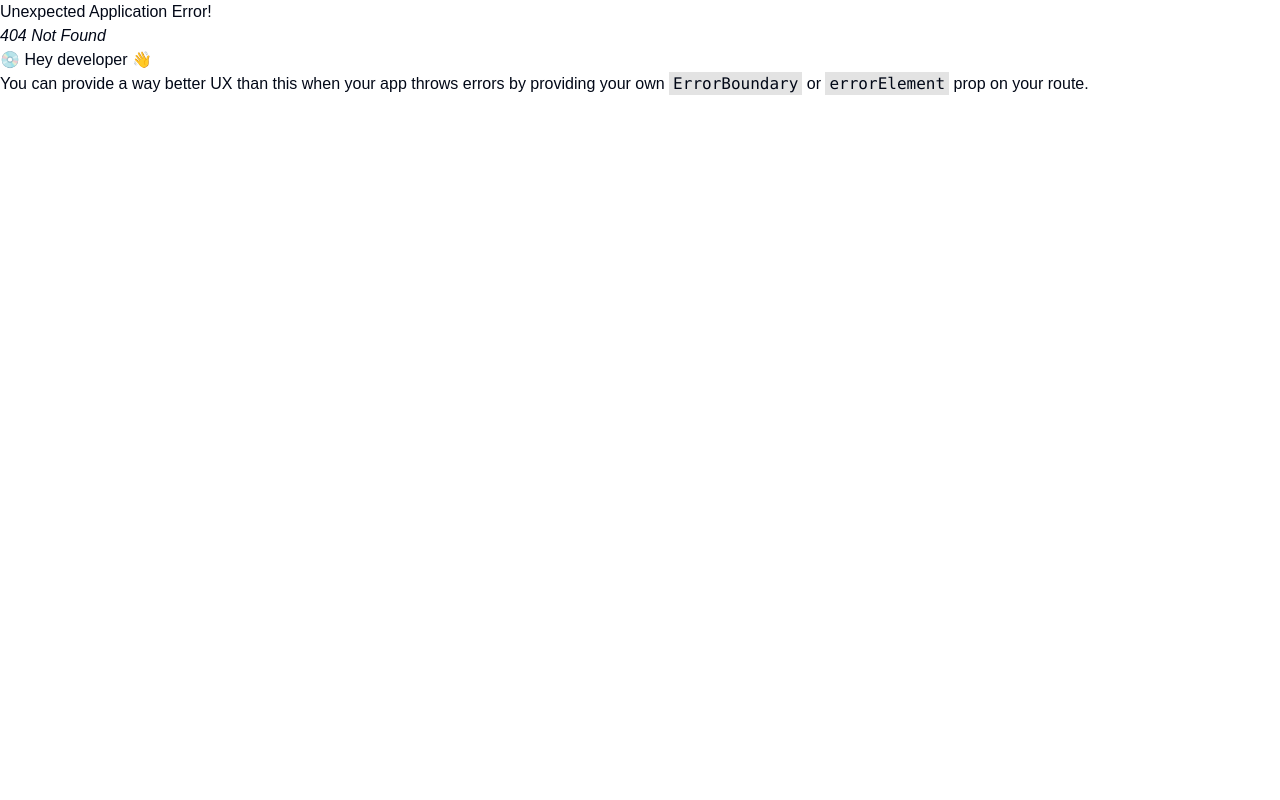
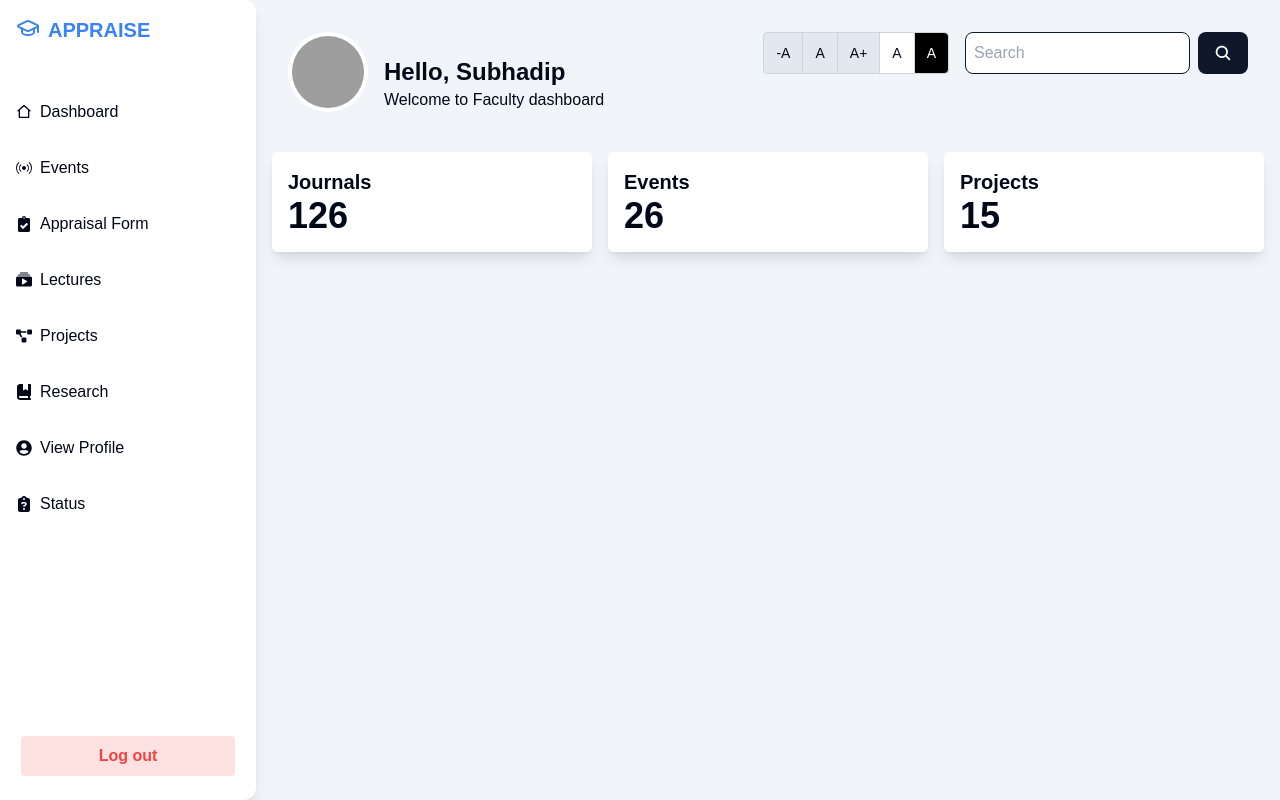
Before and after one commit to subharadhe1234/Sih-2024-radhe, a React (Vite) app in the folder frontend/: page /facultydashboard in a window 1280 px wide. Before the commit this address had no page. Built offline with nearby package versions, Linux system fonts and the light colour scheme; grey boxes are pictures that could not be loaded.

Commit message:
Make Faculty Dashboard page

```diff
--- a/frontend/package.json
+++ b/frontend/package.json
@@ -13,10 +13,12 @@
     "@radix-ui/react-icons": "^1.3.0",
     "@radix-ui/react-select": "^2.1.1",
     "@radix-ui/react-slot": "^1.1.0",
+    "chart.js": "^4.4.4",
     "class-variance-authority": "^0.7.0",
     "clsx": "^2.1.1",
     "lucide-react": "^0.439.0",
     "react": "^18.3.1",
+    "react-chartjs-2": "^5.2.0",
     "react-dom": "^18.3.1",
     "react-icons": "^5.3.0",
     "react-router-dom": "^6.26.1",
--- /dev/null
+++ b/frontend/src/components/AccessibilityTools.tsx
@@ -0,0 +1,17 @@
+import { useEffect, useState } from "react";
+
+export default function AccessibilityTools(){
+   const [fontSize, setFontSize] = useState(16);
+   useEffect(()=>{
+      document.getElementsByTagName('html')[0].style.fontSize = `${fontSize}px`;
+   }, [fontSize])
+   return(
+      <div className="flex bg-slate-200 rounded border border-gray-300 text-sm">
+         <button className="px-3 border-r rounded-l border-gray-300 hover:bg-muted" onClick={()=>setFontSize((prev)=> fontSize>14 ? prev-1 : prev)}>-A</button>
+         <button className="px-3 border-r border-gray-300 hover:bg-muted" onClick={()=>setFontSize(16)}>A</button>
+         <button className="px-3 border-r border-gray-300 hover:bg-muted" onClick={()=>setFontSize((prev)=> fontSize<18 ? prev+1 : prev)}>A+</button>
+         <button className="px-3 border-r border-gray-300 bg-white hover:bg-muted">A</button>
+         <button className="px-3 rounded-r bg-black text-white hover:bg-gray-700">A</button>
+      </div>
+   )
+}
--- /dev/null
+++ b/frontend/src/components/DashboardHeader.tsx
@@ -0,0 +1,32 @@
+// Components import
+import AccessibilityTools from "./AccessibilityTools";
+
+// Library imports
+import { IoSearch } from "react-icons/io5";
+
+const DashboardHeader = ({ username, message, profileImage }: any) => {
+   return (
+     <div className="p-4 flex items-start justify-between">
+       <div className="flex gap-4 items-end">
+        <img src={profileImage} alt="Profile" className="w-20 h-20 object-cover rounded-full border-4 border-white"/>
+        <div>
+         <h1 className="text-2xl font-semibold">Hello, {username}</h1>
+         <p>{message}</p>
+        </div>
+       </div>
+       <div className="text-right flex">
+         <AccessibilityTools/>
+         <input
+           type="text"
+           placeholder="Search"
+           className="border border-slate-900 p-2 ml-4 rounded-lg"
+         />
+         <button className="px-4 ml-2 rounded-lg bg-slate-900 text-white text-lg hover:bg-slate-600">
+          <IoSearch />
+         </button>
+       </div>
+     </div>
+   );
+ };
+
+ export default DashboardHeader;
--- /dev/null
+++ b/frontend/src/components/Sidebar.tsx
@@ -0,0 +1,31 @@
+// Library imports
+import { FaProjectDiagram, FaUserCircle, FaClipboardCheck } from 'react-icons/fa';
+import { RiHome2Line } from "react-icons/ri";
+import { BsBroadcast, BsFillCollectionPlayFill } from "react-icons/bs";
+import { FaBookBookmark, FaClipboardQuestion } from "react-icons/fa6";
+
+// Components import
+import Logo from './logo';
+
+const Sidebar = () => {
+  return (
+    <div className="w-64 h-screen bg-white shadow-lg rounded-r-xl flex flex-col">
+      <div className='mb-6 p-4'><Logo color="text-blue-500" /></div>
+      <ul className="">
+        <li className='flex gap-2 items-center p-4 mr-6 cursor-pointer rounded-r-lg hover:bg-blue-50 hover:text-blue-600'><RiHome2Line /> Dashboard</li>
+        <li className='flex gap-2 items-center p-4 mr-6 cursor-pointer rounded-r-lg hover:bg-blue-50 hover:text-blue-600'><BsBroadcast /> Events</li>
+        <li className='flex gap-2 items-center p-4 mr-6 cursor-pointer rounded-r-lg hover:bg-blue-50 hover:text-blue-600'><FaClipboardCheck /> Appraisal Form</li>
+        <li className='flex gap-2 items-center p-4 mr-6 cursor-pointer rounded-r-lg hover:bg-blue-50 hover:text-blue-600'><BsFillCollectionPlayFill /> Lectures</li>
+        <li className='flex gap-2 items-center p-4 mr-6 cursor-pointer rounded-r-lg hover:bg-blue-50 hover:text-blue-600'><FaProjectDiagram /> Projects</li>
+        <li className='flex gap-2 items-center p-4 mr-6 cursor-pointer rounded-r-lg hover:bg-blue-50 hover:text-blue-600'><FaBookBookmark /> Research</li>
+        <li className='flex gap-2 items-center p-4 mr-6 cursor-pointer rounded-r-lg hover:bg-blue-50 hover:text-blue-600'><FaUserCircle /> View Profile</li>
+        <li className='flex gap-2 items-center p-4 mr-6 cursor-pointer rounded-r-lg hover:bg-blue-50 hover:text-blue-600'><FaClipboardQuestion /> Status</li>
+      </ul>
+      <div className='flex mt-auto mb-6'>
+        <button className='px-6 py-2 w-5/6 mx-auto bg-red-100 text-red-500 font-semibold rounded hover:bg-red-200'>Log out</button>
+      </div>
+    </div>
+  );
+};
+
+export default Sidebar;
--- /dev/null
+++ b/frontend/src/components/StatCard.tsx
@@ -0,0 +1,12 @@
+// StatCard.jsx
+const StatCard = ({ title, value, children }:any) => {
+   return (
+     <div className="bg-white shadow-lg p-4 rounded-md">
+       <h3 className="text-xl font-semibold">{title}</h3>
+       <div className="text-4xl font-bold">{value}</div>
+       {children}
+     </div>
+   );
+ };
+
+ export default StatCard;
--- /dev/null
+++ b/frontend/src/components/StatisticsGraph.tsx
@@ -0,0 +1,39 @@
+// StatisticsGraph.jsx
+import { Line } from 'react-chartjs-2';
+
+const StatisticsGraph = ({ data }: any) => {
+  const chartData = {
+    labels: ['Sun', 'Mon', 'Tue', 'Wed', 'Thu', 'Fri', 'Sat'],
+    datasets: [
+      {
+        label: 'This Week',
+        data: data.thisWeek,
+        borderColor: 'blue',
+        fill: false,
+      },
+      {
+        label: 'Last Week',
+        data: data.lastWeek,
+        borderColor: 'green',
+        fill: false,
+      },
+    ],
+  };
+
+  const options = {
+    scales: {
+      y: {
+        beginAtZero: true,
+      },
+    },
+  };
+
+  return (
+    <div className="bg-white shadow-lg p-4 rounded-md">
+      <h3 className="text-xl font-semibold mb-4">Working Hours</h3>
+      <Line data={chartData} options={options} />
+    </div>
+  );
+};
+
+export default StatisticsGraph;
--- a/frontend/src/main.tsx
+++ b/frontend/src/main.tsx
@@ -7,6 +7,7 @@ import App from './App.tsx'
 import Signup from './pages/sign-up/Signup'
 import Login from './pages/login/Login'
 import Welcome from './pages/welcome/Welcome'
+import FacultyDashboard from './pages/facultyDashboard/FacultyDashboard.tsx'
 
 
 // Library import
@@ -18,6 +19,7 @@ const router = createBrowserRouter(
         <Route path="" element={<Welcome/>} />
         <Route path='login' element={<Login/>} />
         <Route path='signup' element={<Signup/>} />
+        <Route path='/facultydashboard' element={<FacultyDashboard/>} />
     </Route>
   )
 )
--- /dev/null
+++ b/frontend/src/pages/facultyDashboard/FacultyDashboard.tsx
@@ -0,0 +1,37 @@
+// Dashboard.jsx
+import Sidebar from '@/components/Sidebar';
+import DashboardHeader from '@/components/DashboardHeader';
+import StatCard from '@/components/StatCard';
+
+const FacultyDashboard = () => {
+  const statsData = {
+    journals: 126,
+    events: 26,
+    projects: 15,
+    workingHours: {
+      thisWeek: [3, 7, 4, 6, 8, 9, 5],
+      lastWeek: [4, 6, 3, 7, 8, 6, 4],
+    },
+  };
+
+  return (
+    <div className="flex bg-muted">
+      <Sidebar />
+      <div className="flex-1 p-4">
+        <DashboardHeader
+          username="Subhadip"
+          message="Welcome to Faculty dashboard"
+          profileImage="https://images.pexels.com/photos/2379004/pexels-photo-2379004.jpeg?auto=compress&cs=tinysrgb&w=1260&h=750&dpr=1"/>
+        <div className="grid grid-cols-3 gap-4 mt-6">
+          <StatCard title="Journals" value={statsData.journals}></StatCard>
+          <StatCard title="Events" value={statsData.events}></StatCard>
+          <StatCard title="Projects" value={statsData.projects}></StatCard>
+        </div>
+        <div className="mt-8">
+        </div>
+      </div>
+    </div>
+  );
+};
+
+export default FacultyDashboard;
--- a/frontend/tailwind.config.js
+++ b/frontend/tailwind.config.js
@@ -5,53 +5,53 @@ export default {
   theme: {
     extend: {
       borderRadius: {
-  			lg: 'var(--radius)',
-  			md: 'calc(var(--radius) - 2px)',
-  			sm: 'calc(var(--radius) - 4px)'
+        lg: "var(--radius)",
+        md: "calc(var(--radius) - 2px)",
+        sm: "calc(var(--radius) - 4px)",
       },
       colors: {
-  			background: 'hsl(var(--background))',
-  			foreground: 'hsl(var(--foreground))',
+        background: "hsl(var(--background))",
+        foreground: "hsl(var(--foreground))",
         card: {
-  				DEFAULT: 'hsl(var(--card))',
-  				foreground: 'hsl(var(--card-foreground))'
+          DEFAULT: "hsl(var(--card))",
+          foreground: "hsl(var(--card-foreground))",
         },
         popover: {
-  				DEFAULT: 'hsl(var(--popover))',
-  				foreground: 'hsl(var(--popover-foreground))'
+          DEFAULT: "hsl(var(--popover))",
+          foreground: "hsl(var(--popover-foreground))",
         },
         primary: {
-  				DEFAULT: 'hsl(var(--primary))',
-  				foreground: 'hsl(var(--primary-foreground))'
+          DEFAULT: "hsl(var(--primary))",
+          foreground: "hsl(var(--primary-foreground))",
         },
         secondary: {
-  				DEFAULT: 'hsl(var(--secondary))',
-  				foreground: 'hsl(var(--secondary-foreground))'
+          DEFAULT: "hsl(var(--secondary))",
+          foreground: "hsl(var(--secondary-foreground))",
         },
         muted: {
-  				DEFAULT: 'hsl(var(--muted))',
-  				foreground: 'hsl(var(--muted-foreground))'
+          DEFAULT: "hsl(var(--muted))",
+          foreground: "hsl(var(--muted-foreground))",
         },
         accent: {
-  				DEFAULT: 'hsl(var(--accent))',
-  				foreground: 'hsl(var(--accent-foreground))'
+          DEFAULT: "hsl(var(--accent))",
+          foreground: "hsl(var(--accent-foreground))",
         },
         destructive: {
-  				DEFAULT: 'hsl(var(--destructive))',
-  				foreground: 'hsl(var(--destructive-foreground))'
+          DEFAULT: "hsl(var(--destructive))",
+          foreground: "hsl(var(--destructive-foreground))",
         },
-  			border: 'hsl(var(--border))',
-  			input: 'hsl(var(--input))',
-  			ring: 'hsl(var(--ring))',
+        border: "hsl(var(--border))",
+        input: "hsl(var(--input))",
+        ring: "hsl(var(--ring))",
         chart: {
-  				'1': 'hsl(var(--chart-1))',
-  				'2': 'hsl(var(--chart-2))',
-  				'3': 'hsl(var(--chart-3))',
-  				'4': 'hsl(var(--chart-4))',
-  				'5': 'hsl(var(--chart-5))'
-  			}
-  		}
-  	}
+          1: "hsl(var(--chart-1))",
+          2: "hsl(var(--chart-2))",
+          3: "hsl(var(--chart-3))",
+          4: "hsl(var(--chart-4))",
+          5: "hsl(var(--chart-5))",
+        },
+      },
+    },
   },
   plugins: [require("tailwindcss-animate")],
 };
--- /dev/null
+++ b/package.json
@@ -0,0 +1,6 @@
+{
+  "dependencies": {
+    "chart.js": "^4.4.4",
+    "react-chartjs-2": "^5.2.0"
+  }
+}
```
Also changed, not shown: 2 other files (tests, documents, lock files or other folders). Lines whose indentation alone changed are shown as unchanged.
